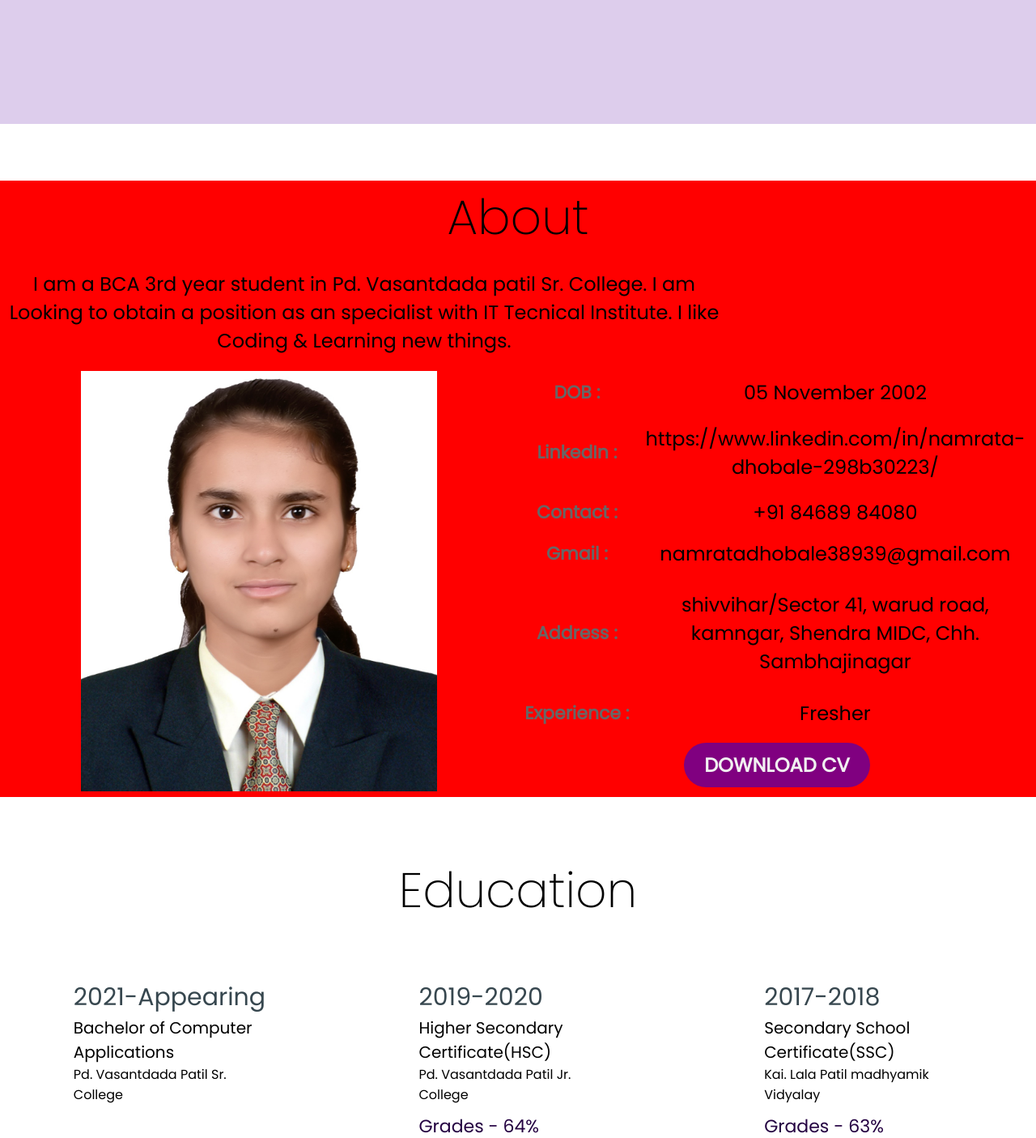
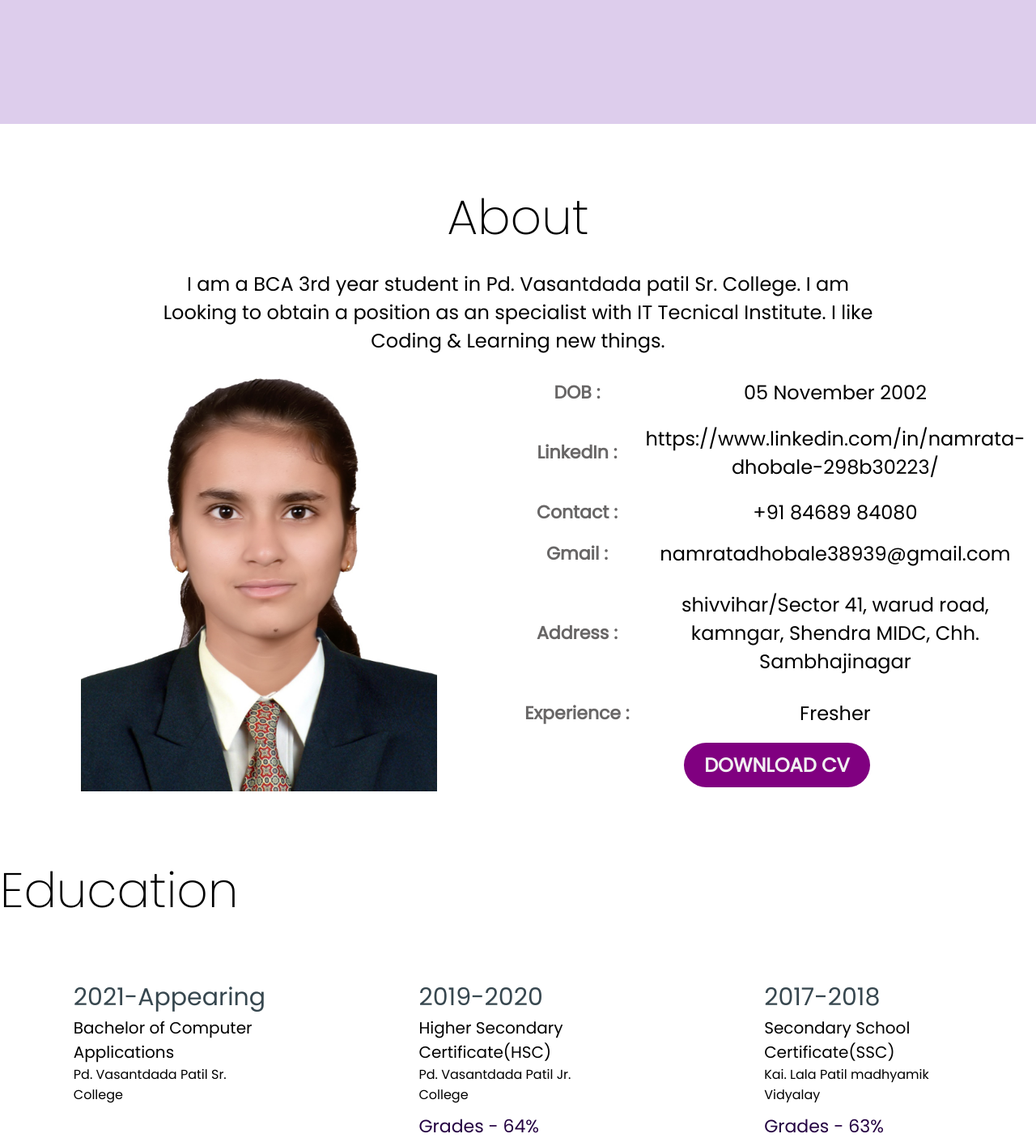
Before and after one commit to dhobalenamrata/PortFolio, a PHP site: page / in a window 1280 px wide. Shown: the part 418-1823 px from the top of the page at 81% size. Run offline with PHP 8.4, Linux system fonts and the light colour scheme.

Commit message:
Update style.css

```diff
--- a/style.css
+++ b/style.css
@@ -235,15 +235,13 @@ nav ul li a {
     width: 100%;
     margin: 70px auto;
     display: grid;
-    justify-content: center;
+    justify-items: center;
     text-align: center;
     gap: 20px;
-    background-color: red;
 }
  h1.title{
     font-size: 60px;
     font-weight: 200;
-    text-align: center;
 }
 #about p{
     width: 100%;
```
